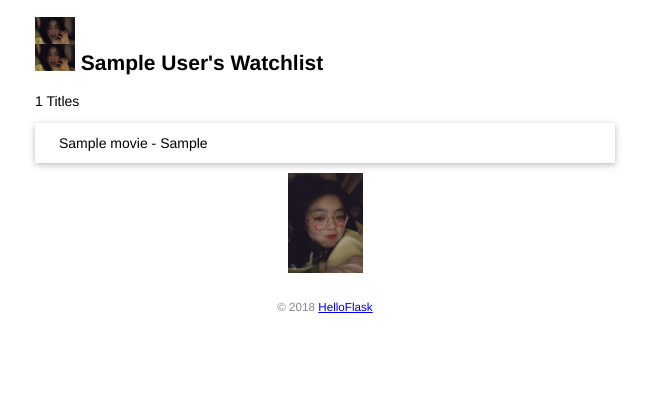
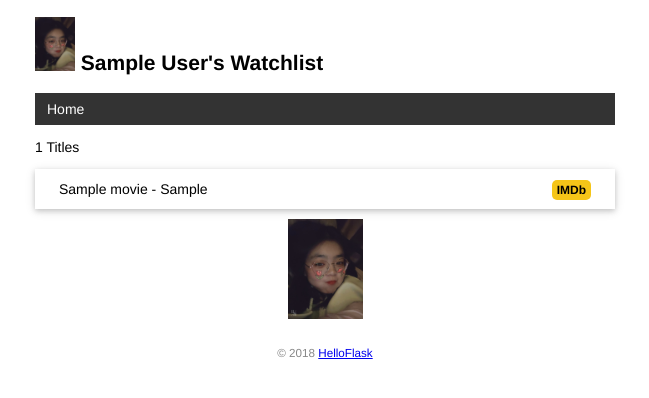
Before and after one commit to li-like/watchlist, a Flask app: page / in a window 1280 px wide. Shown: the top 398 px of the page, without its empty margins (315-964 px from the left). Run offline with Flask 3, Linux system fonts and the light colour scheme; tables that the repository leaves empty hold one stand-in row (values such as "Sample post").

Commit message:
Add base template and error template

```diff
--- a/app.py
+++ b/app.py
@@ -1,4 +1,4 @@
-from flask import Flask,render_template,redirect
+from flask import Flask, render_template, redirect
 from flask_sqlalchemy import SQLAlchemy
 from sqlalchemy import text
 import click
@@ -13,7 +13,8 @@ USERNAME = "root"
 PASSWORD = "root"
 DATABASE = "database_zhiliao"
 
-app.config['SQLALCHEMY_DATABASE_URI'] = f"mysql+pymysql://{USERNAME}:{PASSWORD}@{HOSTNAME}:{PORT}/{DATABASE}?charset=utf8mb4"
+app.config[
+    'SQLALCHEMY_DATABASE_URI'] = f"mysql+pymysql://{USERNAME}:{PASSWORD}@{HOSTNAME}:{PORT}/{DATABASE}?charset=utf8mb4"
 
 db = SQLAlchemy(app)
 
@@ -41,11 +42,12 @@ def forge():
     user = User(name=name)
     db.session.add(user)
     for m in movies:
-        movie = Movie(title=m['title'], year=m['year'])#创建Movie表的实例
+        movie = Movie(title=m['title'], year=m['year'])  # 创建Movie表的实例
         db.session.add(movie)
 
     db.session.commit()
     click.echo('Done.')
+
 
 class User(db.Model):  # 表名将会是 user（自动生成，小写处理）
     id = db.Column(db.Integer, primary_key=True)  # 主键
@@ -62,8 +64,18 @@ class Movie(db.Model):  # 表名将会是 movie
 def index():
     user = User.query.first()  # 读取用户记录
     movies = Movie.query.all()  # 读取所有电影记录
-    return render_template('index.html', user=user, movies=movies)
+    return render_template('index.html', movies=movies)
 
+
+@app.errorhandler(404)  # 传入要处理的错误代码
+def page_not_found(e):  # 接受异常对象作为参数
+    user = User.query.first()
+    return render_template('404.html'), 404  # 返回模板和状态码
+
+@app.context_processor#上下文处理函数
+def inject_user():  # 函数名可以随意修改
+    user = User.query.first()
+    return dict(user=user)  # 需要返回字典，等同于 return {'user': user}
 
 if __name__ == '__main__':
     app.run()
--- a/static/css/index.css
+++ b/static/css/index.css
@@ -18,7 +18,29 @@ footer {
 .avatar {
     width: 40px;
 }
+nav ul {
+    list-style-type: none;
+    margin: 0;
+    padding: 0;
+    overflow: hidden;
+    background-color: #333;
+}
 
+nav li {
+    float: left;
+}
+
+nav li a {
+    display: block;
+    color: white;
+    text-align: center;
+    padding: 8px 12px;
+    text-decoration: none;
+}
+
+nav li a:hover {
+    background-color: #111;
+}
 /* 电影列表 */
 .movie-list {
     list-style-type: none;
@@ -46,3 +68,16 @@ footer {
     margin: 0 auto;
     height: 100px;
 }
+.float-right {
+    float: right;
+}
+
+.imdb {
+    font-size: 12px;
+    font-weight: bold;
+    color: black;
+    text-decoration: none;
+    background: #F5C518;
+    border-radius: 5px;
+    padding: 3px 5px;
+}
--- /dev/null
+++ b/templates/base.html
@@ -0,0 +1,26 @@
+<!DOCTYPE html>
+<html lang="en">
+<head>
+    {% block head %}
+    <meta charset="utf-8">
+    <meta name="viewport" content="width=device-width, initial-scale=1.0">
+    <title>{{ user.name }}'s Watchlist</title>
+    <link rel="stylesheet" href="{{ url_for('static', filename='/css/index.css') }}" type="text/css">
+    {% endblock %}
+</head>
+<body>
+    <h2>
+        <img alt="Avatar" class="avatar" src="{{ url_for('static', filename='/images/kemeng.jpg') }}">
+        {{ user.name }}'s Watchlist
+    </h2>
+    <nav>
+        <ul>
+            <li><a href="{{ url_for('index') }}">Home</a></li>
+        </ul>
+    </nav>
+    {% block content %}{% endblock %}
+    <footer>
+        <small>&copy; 2018 <a href="http://helloflask.com/book/3">HelloFlask</a></small>
+    </footer>
+</body>
+</html>
--- a/templates/index.html
+++ b/templates/index.html
@@ -1,25 +1,16 @@
-<!DOCTYPE html>
-<html lang="en">
-<head>
-    <meta charset="utf-8">
-    <title>{{ user.name }}'s Watchlist</title>
-    <link rel="stylesheet" href="{{ url_for('static',filename="/css/index.css") }}">
-</head>
-<body>
-<h2>
-    <img src="{{ url_for('static',filename='/images/girlFriend2.jpg') }}" alt="柯梦" class="avatar">
-    {{ user.name }}'s Watchlist
-</h2>
-{# 使用 length 过滤器获取 movies 变量的长度 #}
+{% extends 'base.html' %}
+{#表示继承自base.html文件#}
+
+{% block content %}
 <p>{{ movies|length }} Titles</p>
 <ul class="movie-list">
-    {% for movie in movies %}  {# 迭代 movies 变量 #}
-        <li>{{ movie.title }} - {{ movie.year }}</li>  {# 等同于 movie['title'] #}
-    {% endfor %}  {# 使用 endfor 标签结束 for 语句 #}
+    {% for movie in movies %}
+    <li>{{ movie.title }} - {{ movie.year }}
+        <span class="float-right">
+            <a class="imdb" href="https://www.imdb.com/find?q={{ movie.title }}" target="_blank" title="Find this movie on IMDb">IMDb</a>
+        </span>
+    </li>
+    {% endfor %}
 </ul>
-<img src="{{ url_for('static',filename='/images/kemeng.jpg') }}" alt="" class="kemeng2">
-<footer>
-    <small>&copy; 2018 <a href="http://helloflask.com/book/3">HelloFlask</a></small>
-</footer>
-</body>
-</html>
+<img alt="Walking Totoro" class="kemeng2" src="{{ url_for('static', filename='images/kemeng.jpg') }}" title="to~to~ro~">
+{% endblock %}
```
Also changed, not shown: static/css/error.css (added, +15 -0 lines), templates/404.html (added, +12 -0 lines).
